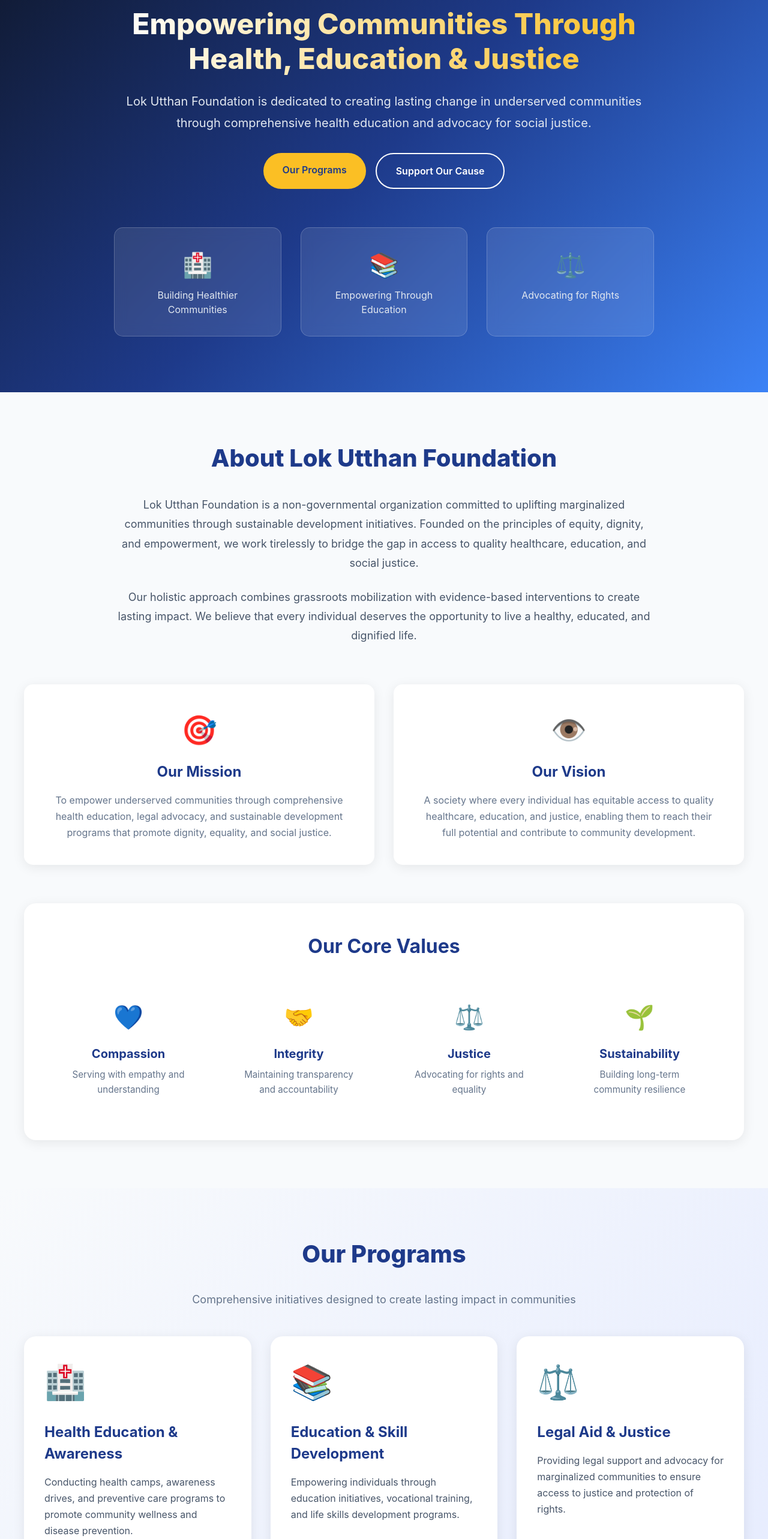
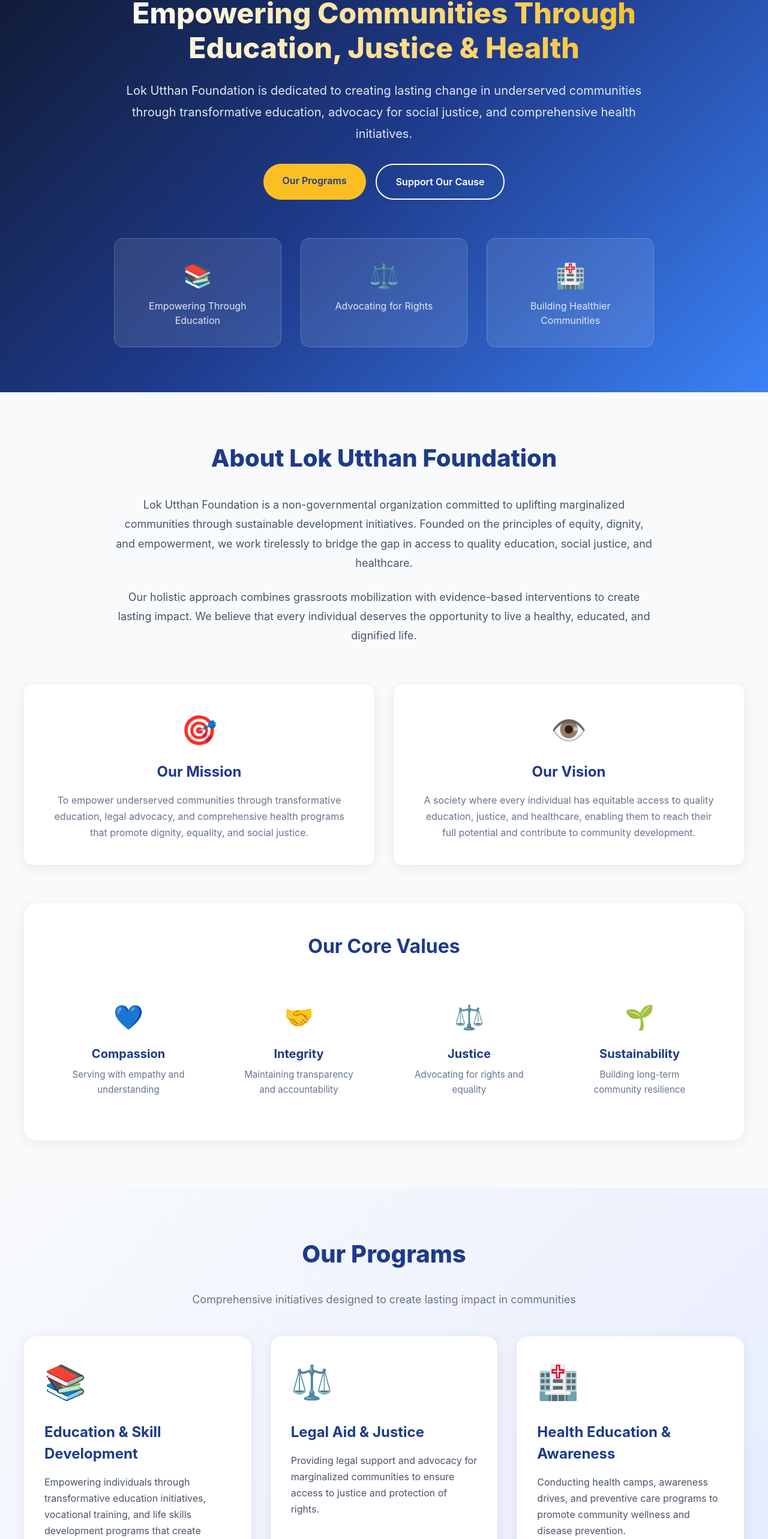
Before and after one commit to angaddubey10/lokutthan, a React (Vite) app: page / in a window 1280 px wide. Shown: the part 146-2712 px from the top of the page at 60% size. Built offline with nearby package versions, Linux system fonts and the light colour scheme.

Commit message:
Content Update

```diff
--- a/src/components/About.tsx
+++ b/src/components/About.tsx
@@ -10,7 +10,7 @@ const About = () => {
             Lok Utthan Foundation is a non-governmental organization committed to uplifting
             marginalized communities through sustainable development initiatives. Founded on
             the principles of equity, dignity, and empowerment, we work tirelessly to bridge
-            the gap in access to quality healthcare, education, and social justice.
+            the gap in access to quality education, social justice, and healthcare.
           </p>
           <p className="about-description">
             Our holistic approach combines grassroots mobilization with evidence-based interventions
@@ -24,8 +24,8 @@ const About = () => {
             <div className="mv-icon">🎯</div>
             <h3>Our Mission</h3>
             <p>
-              To empower underserved communities through comprehensive health education,
-              legal advocacy, and sustainable development programs that promote dignity,
+              To empower underserved communities through transformative education,
+              legal advocacy, and comprehensive health programs that promote dignity,
               equality, and social justice.
             </p>
           </div>
@@ -34,8 +34,8 @@ const About = () => {
             <div className="mv-icon">👁️</div>
             <h3>Our Vision</h3>
             <p>
-              A society where every individual has equitable access to quality healthcare,
-              education, and justice, enabling them to reach their full potential and
+              A society where every individual has equitable access to quality education,
+              justice, and healthcare, enabling them to reach their full potential and
               contribute to community development.
             </p>
           </div>
--- a/src/components/Hero.tsx
+++ b/src/components/Hero.tsx
@@ -4,10 +4,10 @@ const Hero = () => {
   return (
     <section id="home" className="hero">
       <div className="hero-content">
-        <h1 className="hero-title">Empowering Communities Through Health, Education & Justice</h1>
+        <h1 className="hero-title">Empowering Communities Through Education, Justice & Health</h1>
         <p className="hero-subtitle">
           Lok Utthan Foundation is dedicated to creating lasting change in underserved communities
-          through comprehensive health education and advocacy for social justice.
+          through transformative education, advocacy for social justice, and comprehensive health initiatives.
         </p>
         <div className="hero-buttons">
           <a href="#programs" className="btn btn-primary">Our Programs</a>
@@ -16,10 +16,6 @@ const Hero = () => {
       </div>
       <div className="hero-stats">
         <div className="stat-card">
-          <h3>🏥</h3>
-          <p>Building Healthier Communities</p>
-        </div>
-        <div className="stat-card">
           <h3>📚</h3>
           <p>Empowering Through Education</p>
         </div>
@@ -27,6 +23,10 @@ const Hero = () => {
           <h3>⚖️</h3>
           <p>Advocating for Rights</p>
         </div>
+        <div className="stat-card">
+          <h3>🏥</h3>
+          <p>Building Healthier Communities</p>
+        </div>
       </div>
     </section>
   );
--- a/src/components/Programs.tsx
+++ b/src/components/Programs.tsx
@@ -3,15 +3,9 @@ import './Programs.css';
 const Programs = () => {
   const programs = [
     {
-      icon: '🏥',
-      title: 'Health Education & Awareness',
-      description: 'Conducting health camps, awareness drives, and preventive care programs to promote community wellness and disease prevention.',
-      highlights: ['Free Health Camps', 'Nutrition Programs', 'Disease Prevention', 'Maternal Health']
-    },
-    {
       icon: '📚',
       title: 'Education & Skill Development',
-      description: 'Empowering individuals through education initiatives, vocational training, and life skills development programs.',
+      description: 'Empowering individuals through transformative education initiatives, vocational training, and life skills development programs that create pathways to opportunity.',
       highlights: ['Adult Literacy', 'Vocational Training', 'Scholarship Programs', 'Digital Literacy']
     },
     {
@@ -19,6 +13,12 @@ const Programs = () => {
       title: 'Legal Aid & Justice',
       description: 'Providing legal support and advocacy for marginalized communities to ensure access to justice and protection of rights.',
       highlights: ['Free Legal Counseling', 'Rights Awareness', 'Court Support', 'Policy Advocacy']
+    },
+    {
+      icon: '🏥',
+      title: 'Health Education & Awareness',
+      description: 'Conducting health camps, awareness drives, and preventive care programs to promote community wellness and disease prevention.',
+      highlights: ['Free Health Camps', 'Nutrition Programs', 'Disease Prevention', 'Maternal Health']
     },
     {
       icon: '👩‍👧',
```
Also changed, not shown: src/components/Impact.tsx (+31 -31 lines).
